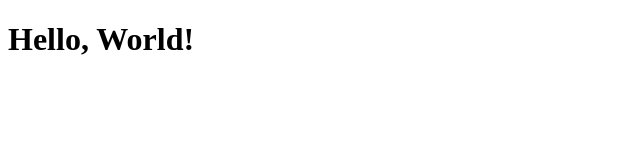
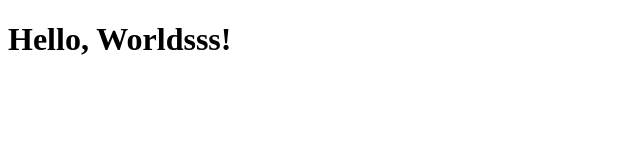
Before and after one commit to SiddharthRajpal/RajpalSid, a plain HTML site: page index.html in a window 1280 px wide. Shown: the full height of the page, 0-640 px from the left. Drawn offline with Linux system fonts and the light colour scheme.

Commit message:
Update index.html

```diff
--- a/index.html
+++ b/index.html
@@ -4,6 +4,6 @@
   <title>Hello, Worlds!</title>
 </head>
 <body>
-  <h1>Hello, World!</h1>
+  <h1>Hello, Worldsss!</h1>
 </body>
 </html>
```
